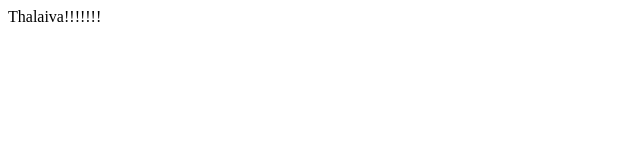
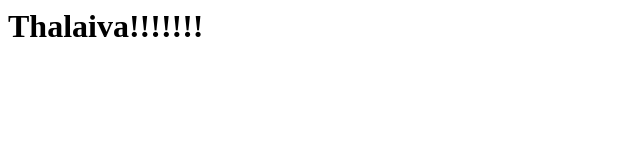
Before and after one commit to Fleet-git/Web, a plain HTML site: page index.html in a window 1280 px wide. Shown: the whole page, without its empty margins (0-640 px from the left). Drawn offline with Linux system fonts and the light colour scheme.

Commit message:
Update index.html

```diff
--- a/index.html
+++ b/index.html
@@ -1,3 +1,5 @@
 <html>
-  <h> Thalaiva!!!!!!!</h>
+  <body>
+  <h1> Thalaiva!!!!!!!</h1>
+    </body>
   </html>
```
